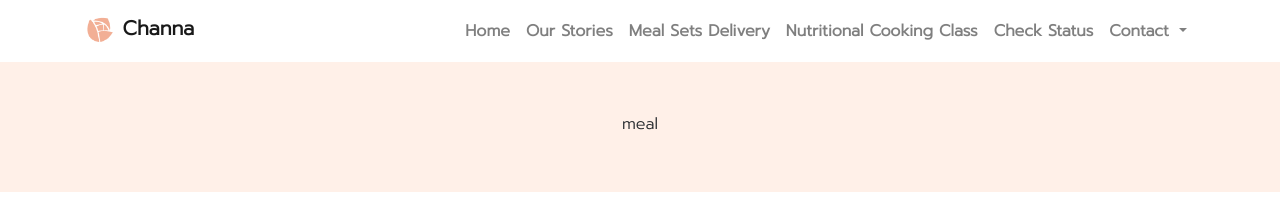
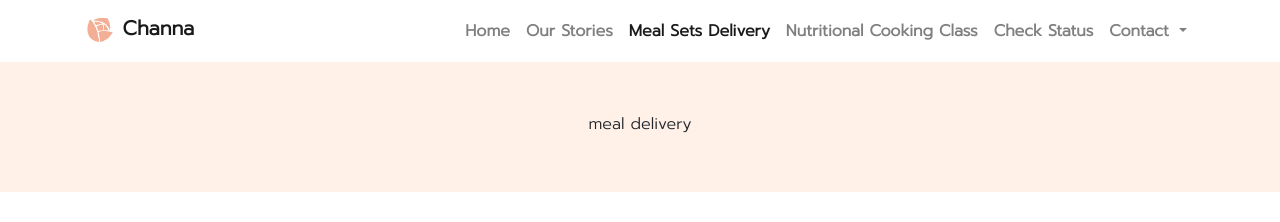
Before and after one commit to channalivewell/channalivewell.github.io, a Jekyll site: the page built from meal.html, in a window 1280 px wide. Shown: the top 222 px of the page. Built offline with Jekyll 4.4.1, drawn with Linux system fonts in a browser that asks for light colours; nearby versions of some CDN libraries.

Commit message:
fix navbar highlight

```diff
--- a/_includes/navbar.html
+++ b/_includes/navbar.html
@@ -18,7 +18,7 @@
                     <a class="nav-link" href="{{ site.base_url }}/">Home</a>
                 </li>
                 <li class="nav-item">
-                    <a class="nav-link" href="{{ site.base_url }}/about">Our Stories</a>
+                    <a class="nav-link" href="{{ site.base_url }}/stories">Our Stories</a>
                 </li>
                 <li class="nav-item">
                     <a class="nav-link" href="{{ site.base_url }}/meal">Meal Sets Delivery</a>
--- a/meal.html
+++ b/meal.html
@@ -2,7 +2,7 @@
 title: รู้จักเรา
 layout: base
 description: เรื่องราว ความเป็นมา เป้าหมาย
-category: meal
+category: delivery
 canonical_url: /meal/
 ---
 
@@ -10,7 +10,7 @@
     <div class="container">
         <div class="row align-items-center vh-25 py-5">
             <div class="col-12 ml-auto py-2 order-1 text-center">
-                meal
+                meal delivery
             </div>
         </div>
     </div>
--- a/about.html
+++ b/stories.html
@@ -2,8 +2,8 @@
 title: รู้จักเรา
 layout: base
 description: เรื่องราว ความเป็นมา เป้าหมาย
-category: about
-canonical_url: /about/
+category: stories
+canonical_url: /stories/
 ---
 
 <div class="bg-primary">
```
